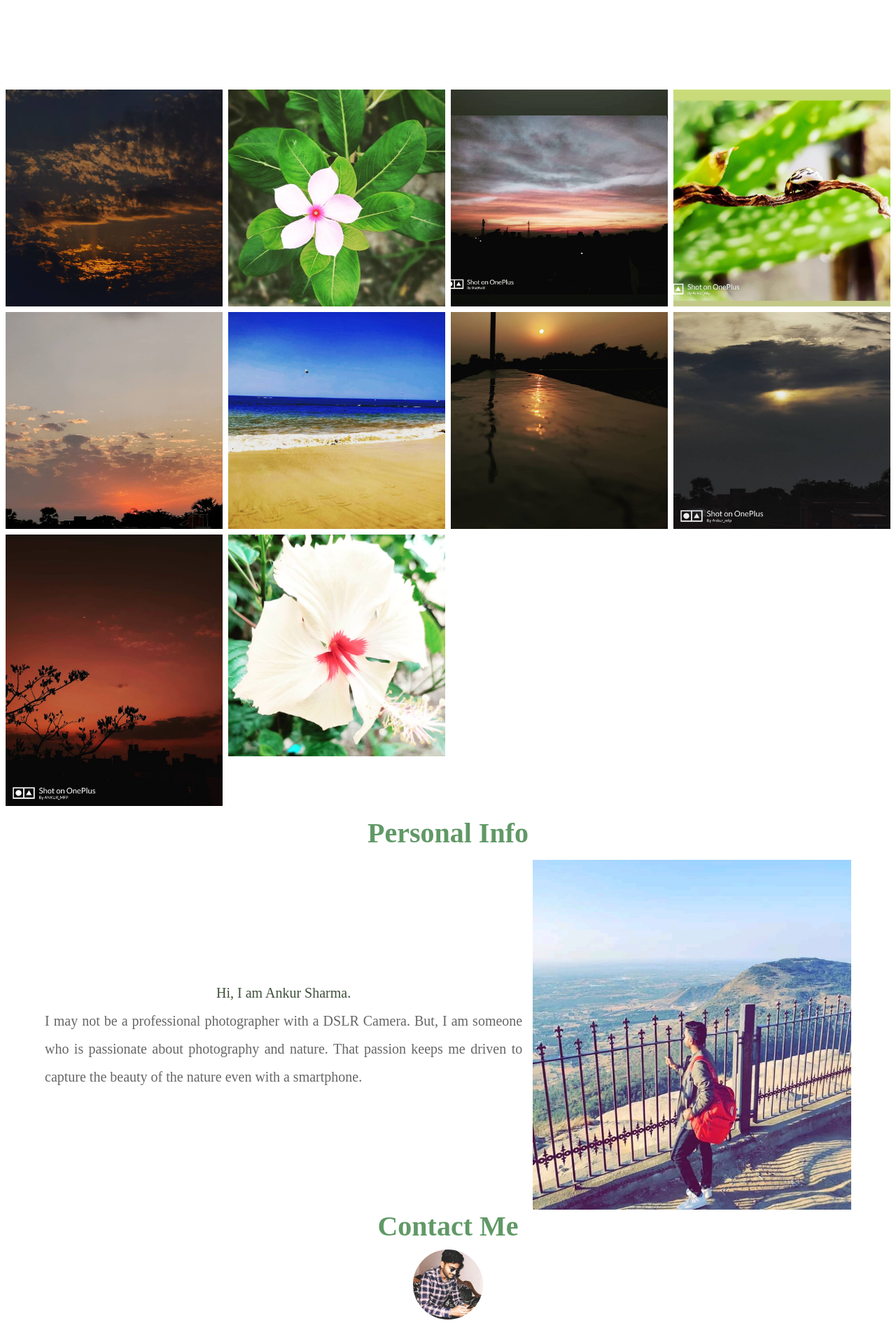
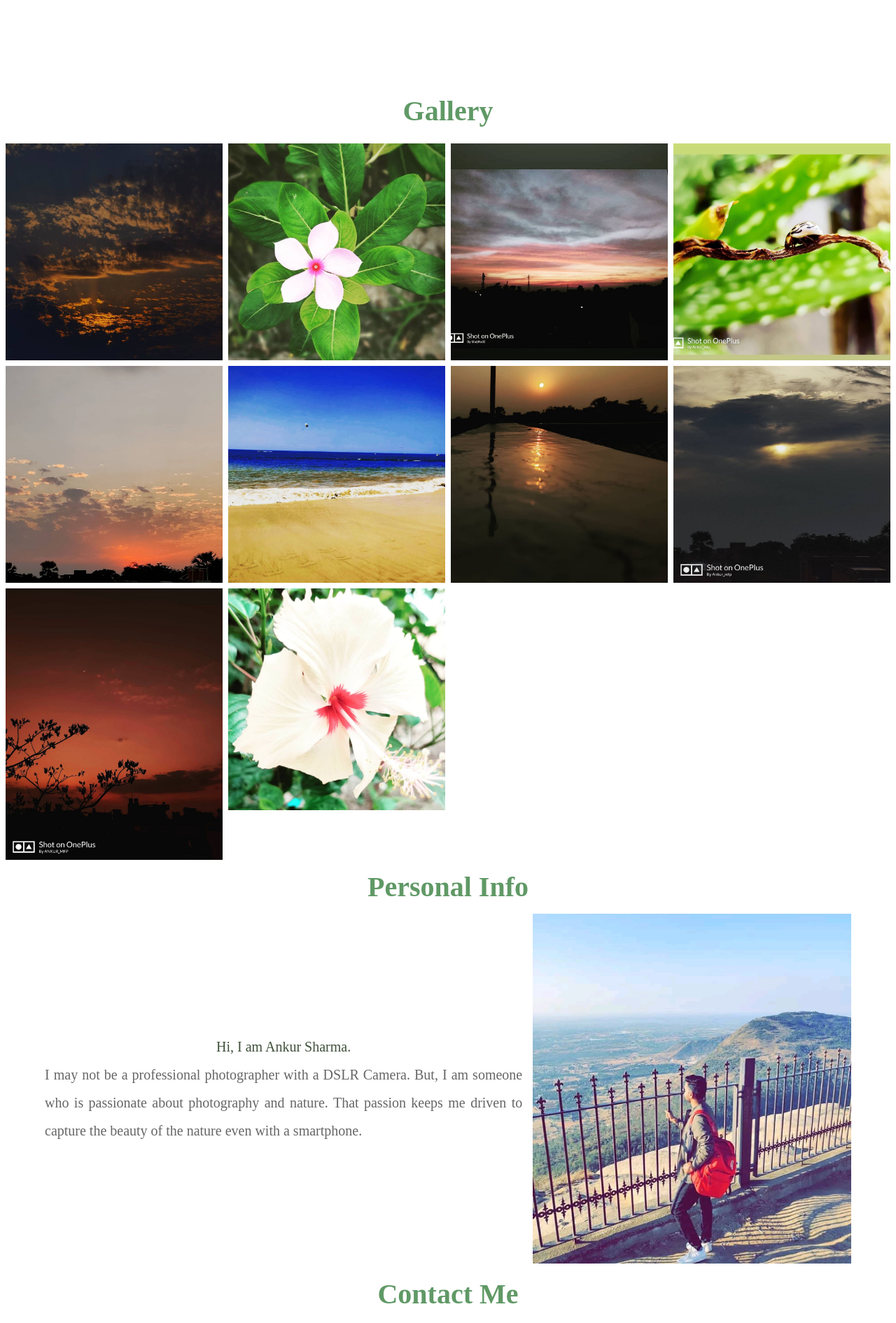
Before and after one commit to GautamRaj-12/nature-alike-photography, a React (Create React App) app: page / in a window 1280 px wide. Shown: the part 680-2571 px from the top of the page at 70% size. Built offline with nearby package versions, Linux system fonts and the light colour scheme.

Commit message:
about footer gallery made responsive

```diff
--- a/src/components/About/about.css
+++ b/src/components/About/about.css
@@ -45,6 +45,6 @@
     }
     .about-img{
         width:100%;
-        height:60rem;
+
     }
 }
--- a/src/components/Contact/contact.css
+++ b/src/components/Contact/contact.css
@@ -8,7 +8,7 @@
 .contact-h1{
     font-family: "Tilt Neon","sans-serif";
     text-align: center;
-    margin-bottom: 1rem;
+    margin: 2rem 0;
     color:var(--secondary-color);
 }
 .contact-img img{
--- a/src/components/Footer/footer.css
+++ b/src/components/Footer/footer.css
@@ -6,3 +6,13 @@
     font-family: "montserrat";
     letter-spacing: 0.5rem;
 }
+@media screen and (max-width:768px){
+    .footer-h2{
+        font-size: var(--body-text);
+    }
+}
+@media screen and (max-width:500px){
+    .footer-h2{
+        font-size: 1rem;
+    }
+}
--- a/src/components/Gallery/Gallery.jsx
+++ b/src/components/Gallery/Gallery.jsx
@@ -14,6 +14,7 @@ import ten from "../../assets/10.jpg";
 function Gallery() {
   return (
     <>
+      <h1 className="gallery-h1">Gallery</h1>
       <div class="row">
         <div class="column">
           <img src={one} alt="" />
--- a/src/components/Gallery/gallery.css
+++ b/src/components/Gallery/gallery.css
@@ -1,3 +1,9 @@
+.gallery-h1{
+  font-family: "Tilt Neon","sans-serif";
+  text-align: center;
+  margin:1.5rem 0;
+  color:var(--secondary-color);
+}
 .row {
     display: flex;
     flex-wrap: wrap;
```
